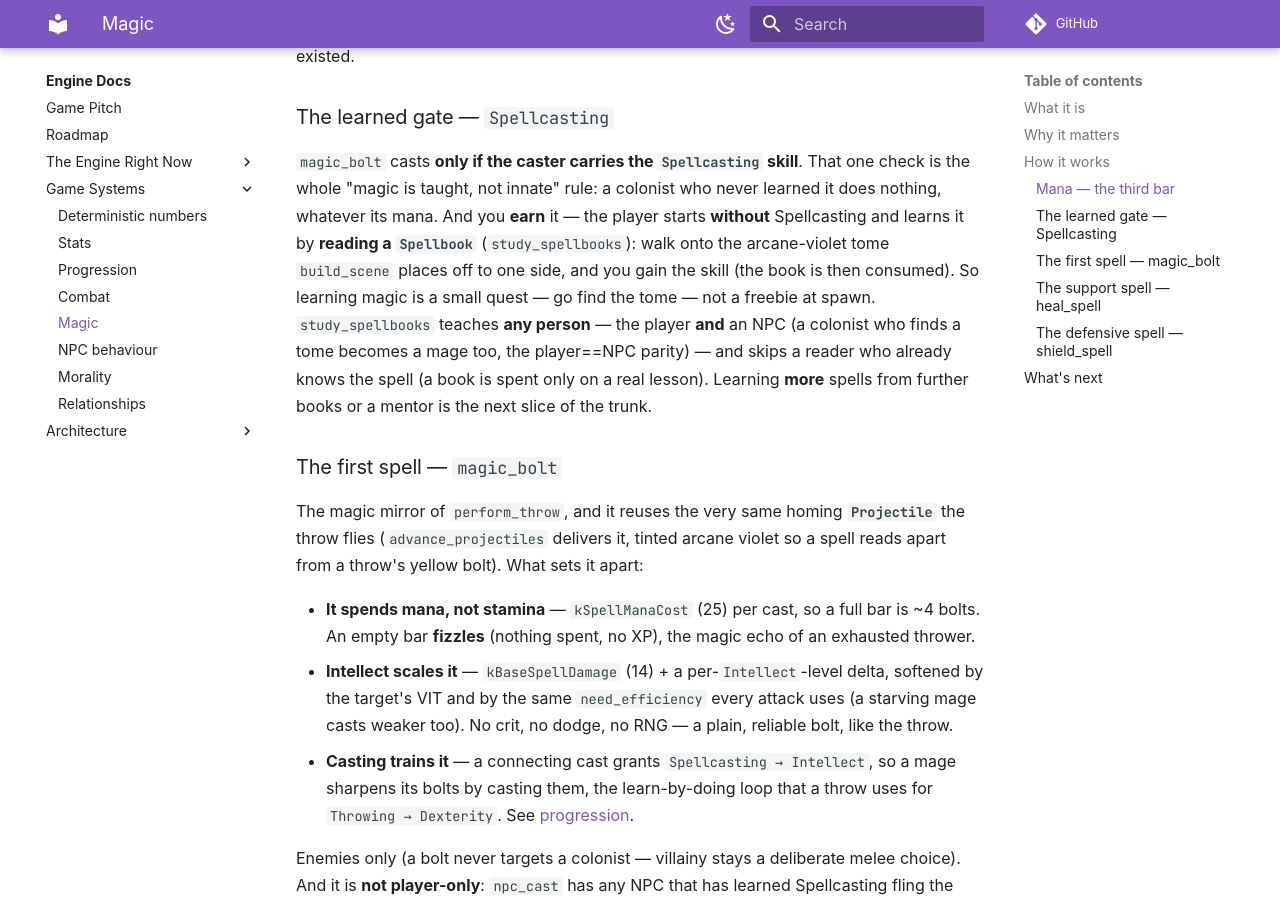
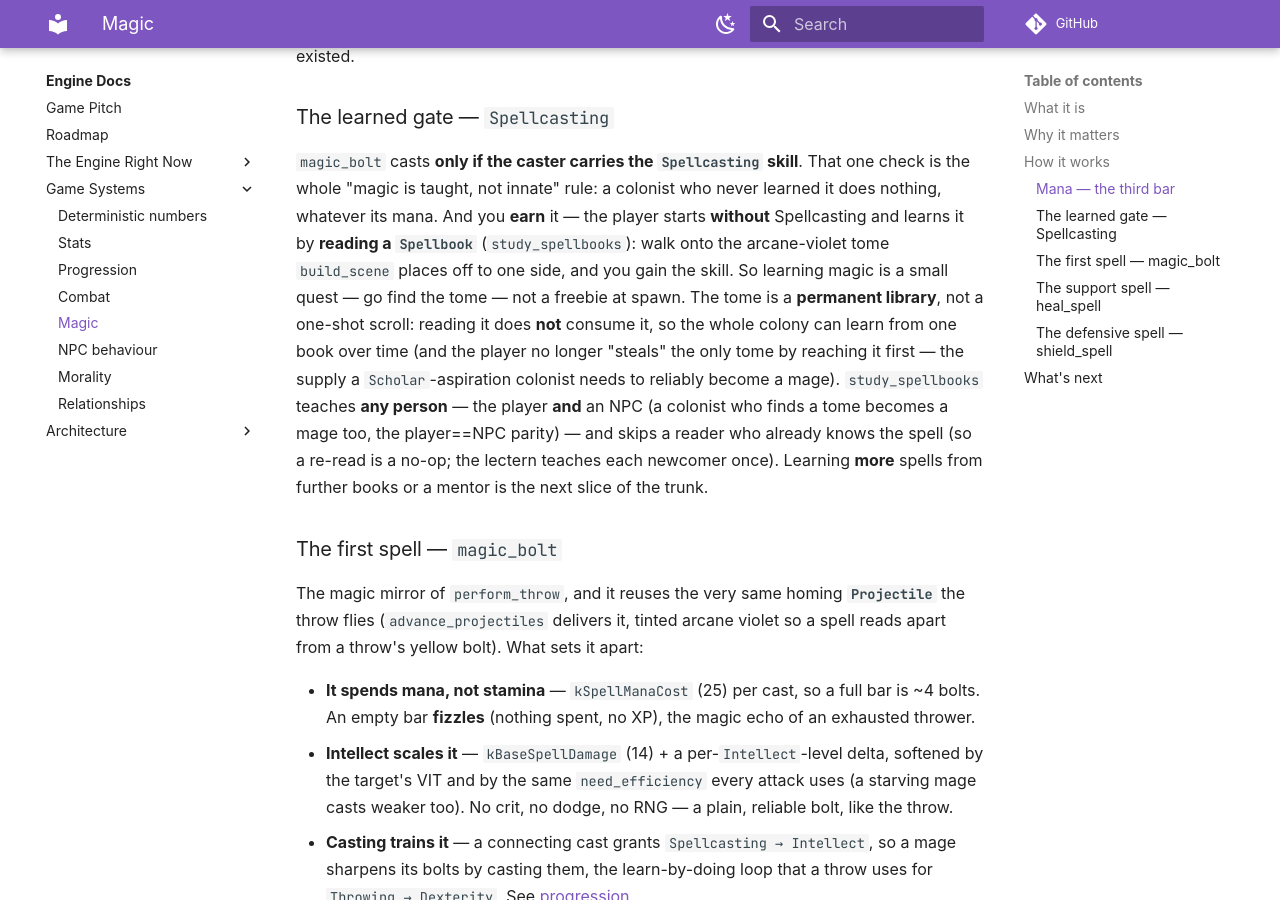
Before and after one commit to IsItJeff/game-engine, an MkDocs documentation site: the page built from docs/engine/magic.md, in a window 1280 px wide and 900 px high, scrolled down 1495 px. Built offline with MkDocs 1.6.1 and Material for MkDocs 9.7.7, drawn with Linux system fonts in a browser that asks for light colours; some web fonts are replaced; comment, search, counter and statistics services are not loaded; some of the changed text lies outside the part shown.

Commit message:
Magic: a Spellbook is a permanent library, not a one-shot scroll (#191)
Resolves the caveat both #190 review lenses raised on the Scholar
aspiration: the world seeds ONE consumable Spellbook, and the player (also
a non-caster) usually reads it first, so no Scholar could ever reach a tome
to learn magic. Now the tome is a PERMANENT LIBRARY -- reading it teaches
Spellcasting but does NOT consume it -- so one book teaches every Scholar
(and the player) over the game, and the player no longer "steals" the only
tome by reaching it first.

study_spellbooks drops its `read`-collect vector and the `reg.destroy(book)`
loop; a non-caster in reach still learns (sk.train), the `break` (one
newcomer per tome per tick) stays, but the tome persists. A DELETION -- the
lazy-correct fix vs a renewable spawner (which would keep books consumable
but add a spawn system + a new rng stream). It also makes the function
strictly view-safe: with no destroy, the only mutation is a value push into
the Skills component, so no collect-then-act is needed.

Coherence: a Spellbook now matches the WaterSource idiom -- a place you
return to, never consumed (knowledge is non-rival) -- the odd one out was
the old consumed-scroll model. Magic is still EARNED (find and walk to the
tome). Balance-safe: only Scholars path to the book.

TDD: flipped the "consumes the tome" test to assert persistence + a second
reader also learns (fails on the old consume-code); flipped a second
consumption assertion the suite surfaced (the NPC-parity test); rewrote a
now-tautological gate test to discriminate the reach gate (near learns, far
doesn't).

2-lens adversarial review both SHIP IT (view-safe; no determinism
divergence -- no golden/replay world harness; no other book consumer/leak;
player impact cosmetic; docs consistent). Folded the one real nit: an
already-caster gate assertion was structurally always-false (tautological)
-- removed it, refocused on the discriminating reach gate.

Co-authored-by: Claude Opus 4.8 (1M context) <noreply@anthropic.com>

```diff
--- a/docs/engine/magic.md
+++ b/docs/engine/magic.md
@@ -43,11 +43,14 @@ you can cast, so a world with no caster is **bit-identical** to before mana exis
 whole "magic is taught, not innate" rule: a colonist who never learned it does nothing, whatever its
 mana. And you **earn** it — the player starts *without* Spellcasting and learns it by **reading a
 `Spellbook`** (`study_spellbooks`): walk onto the arcane-violet tome `build_scene` places off to one
-side, and you gain the skill (the book is then consumed). So learning magic is a small quest — go
-find the tome — not a freebie at spawn. `study_spellbooks` teaches **any person** — the player *and*
-an NPC (a colonist who finds a tome becomes a mage too, the player==NPC parity) — and skips a reader
-who already knows the spell (a book is spent only on a real lesson). Learning *more* spells from
-further books or a mentor is the next slice of the trunk.
+side, and you gain the skill. So learning magic is a small quest — go find the tome — not a freebie at
+spawn. The tome is a **permanent library**, not a one-shot scroll: reading it does **not** consume it,
+so the whole colony can learn from one book over time (and the player no longer "steals" the only tome
+by reaching it first — the supply a `Scholar`-aspiration colonist needs to reliably become a mage).
+`study_spellbooks` teaches **any person** — the player *and* an NPC (a colonist who finds a tome becomes
+a mage too, the player==NPC parity) — and skips a reader who already knows the spell (so a re-read is a
+no-op; the lectern teaches each newcomer once). Learning *more* spells from further books or a mentor is
+the next slice of the trunk.
 
 ### The first spell — `magic_bolt`
 
@@ -128,10 +131,9 @@ there's just no NPC driver yet (Throwing and Guarding began player-only the same
 This is a seam, not the whole trunk. **Learning**, **NPC casters**, **support magic**, a **defensive
 ward**, and now **NPCs that seek magic out** exist (a `Spellbook` you read, a colonist mage that casts
 beside you, a mend that heals your allies, a barrier that soaks a blow, and a [`Scholar`-aspiration
-colonist](npc-behaviour.md) that walks to a tome to learn) — the **offence / support / defence** trio is
-complete. Growing from here: a **renewable spellbook supply** (today the world seeds a single tome,
-usually read by the player, so a Scholar rarely reaches one — a periodic or multiple-book supply lets
-the dream reliably fulfil as reinforcements arrive), **more spells** (an area blast, each its own book),
+colonist](npc-behaviour.md) that walks to a tome to learn — from a **permanent library** that reading no
+longer consumes, so every Scholar reliably becomes a mage) — the **offence / support / defence** trio is
+complete. Growing from here: **more spells** (an area blast, each its own book),
 an **NPC self-ward** (`npc_shield`) to close the shield's parity, a **dedicated Healing/Abjuration tome**
 so the support and ward skills have their own learn-paths (today they ride the Spellcasting gate), the
 **Focus / Attunement** skills that govern the mana pool's capacity and regen, and the **tech** branch
```
Also changed, not shown: docs/engine/npc-behaviour.md (+6 -6 lines), 3 other files.
